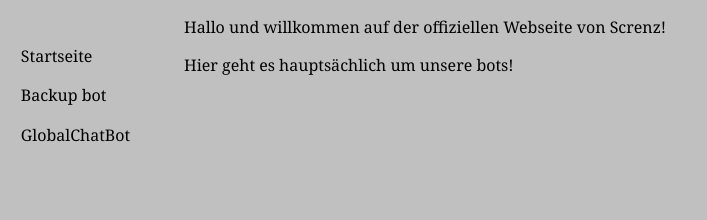
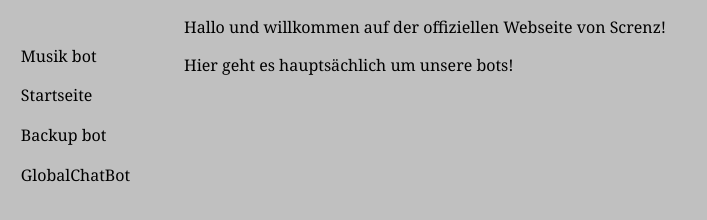
Before and after one commit to Wbrawl/Screnz, a plain HTML site: page index.html in a window 1280 px wide. Shown: the whole page, without its empty margins (0-707 px from the left). Drawn offline with Linux system fonts and the light colour scheme.

Commit message:
Update index.html

```diff
--- a/index.html
+++ b/index.html
@@ -18,7 +18,7 @@
 <!-- Seiten Navigations Menu -->
 
 <ul class="navbar">
-
+  <li><a href="https://discordapp.com/oauth2/authorize?client_id=682873584842047507&permissions=8&scope=bot">Musik bot</a>
   <li><a href="index.html">Startseite</a>
   <li><a href="https://discordapp.com/oauth2/authorize?client_id=681172805324505228&permissions=8&scope=bot">Backup bot</a>
   <li><a href="crosschat.html">GlobalChatBot</a>
```
